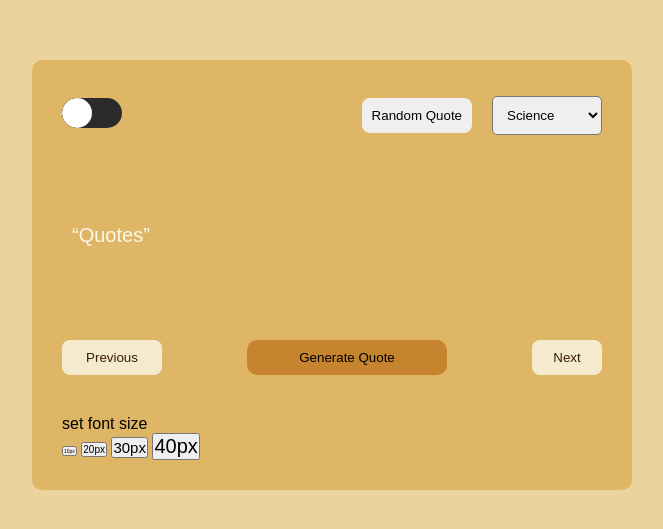
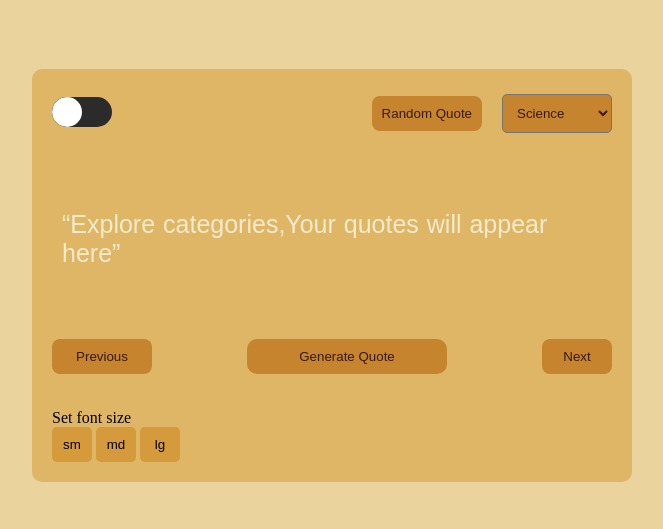
Before and after one commit to manishapokhrel45/quotes-generator, a plain HTML site: page index.html in a window 1280 px wide. Shown: the part 125-654 px from the top of the page, without its empty margins (308-971 px from the left). Drawn offline with Linux system fonts and the light colour scheme.

Commit message:
feat:font size functionality added

```diff
--- a/index.html
+++ b/index.html
@@ -9,38 +9,7 @@
   <link rel="stylesheet" href="responsive.css" />
   <link rel="stylesheet" href="https://cdnjs.cloudflare.com/ajax/libs/font-awesome/5.15.3/css/all.min.css">
 </head>
-<style>
-  .toggle-container {
-    display: inline-block;
-    position: relative;
-    width: 60px;
-    height: 30px;
-    border-radius: 15px;
-    background-color: #2b2b2b;
-    overflow: hidden;
-  }
 
-  .toggle-checkbox {
-    display: block;
-    height: 100%;
-    width: 100%;
-  }
-
-  .toggle-slider {
-    position: absolute;
-    top: 0;
-    left: 0;
-    width: 30px;
-    height: 30px;
-    border-radius: 50%;
-    background-color: #fff;
-    transition: transform 0.3s ease;
-  }
-
-  .toggle-checkbox.active+.toggle-slider {
-    transform: translateX(100%);
-  }
-</style>
 
 <body>
 
@@ -80,7 +49,7 @@
 
 
     <div class="quoteContainer">
-      <p class=""><q id="quote">Quotes</q></p>
+      <p class=""><q id="quote">Explore categories,Your quotes will appear here</q></p>
       <!-- <div class="fontButton">
       <button onclick="increaseFontSize()" class="searchButton">10px</button>
       <button onclick="decreaseFontSize()" class="searchButton">20px</button>
@@ -99,12 +68,12 @@
     </div>
 
     <div class="fontSizeButton">
-      <div>set font size</div>
+      <div>Set font size</div>
       <div>
-        <button id="font-button1" onclick="setFont10px()" class="searchButton">10px</button>
-        <button id="font-button2" onclick="setFont20px()" class="searchButton">20px</button>
-        <button id="font-button3" onclick="setFont30px()" class="searchButton">30px</button>
-        <button id="font-button4" onclick="setFont40px()" class="searchButton">40px</button>
+        <button id="bb1"  onclick="setFont10px()" class="searchButton">sm</button>
+        <button  onclick="setFont20px()" class="searchButton">md</button>
+        <button  onclick="setFont30px()" class="searchButton">lg</button>
+
       </div>
 
 
--- a/script.js
+++ b/script.js
@@ -71,12 +71,15 @@ const quotes = {
  const body=document.querySelector("body");
  const toggle=document.getElementById("toggle");
  const slider=document.getElementById("toggle-slider")
+ const container=document.getElementById("container");
+
 
  toggle.onclick = function(){
   toggle.classList.toggle("active");
   body.classList.toggle("active");
 
   container.classList.toggle("active");
+
 
   console.log("hi")
  }
@@ -92,14 +95,14 @@ const quotes = {
   console.log("helloworld")
  }
 
- const quoteText=document.getElementById("quote");
- quoteText.onclick = function(){
-  quoteText.classList.toggle("font-2xl");
+//  const quoteText=document.getElementById("quote");
+//  quoteText.onclick = function(){
+//   quoteText.classList.toggle("font-2xl");
 
 
- }
+
  function setFont10px(){
-  document.getElementById("quote").style.fontSize = "10px";
+  document.getElementById("quote").style.fontSize = "16px";
   console.log("hey")
  }
  function setFont20px(){
@@ -108,8 +111,5 @@ const quotes = {
  function setFont30px(){
   document.getElementById("quote").style.fontSize = "30px"
  }
- function setFont40px(){
-  document.getElementById("quote").style.fontSize = "40px"
- }
 
- const container=document.getElementById("container");
+//  const container=document.getElementById("container");
--- a/style.css
+++ b/style.css
@@ -2,18 +2,21 @@
     margin: 0;
     padding: 0;
     box-sizing: border-box;
-    font-family: "Poppins", sans-serif;
+    /* font-family: "Poppins", sans-serif; */
 }
 
 body {
 
-    background-color: cadetblue;
+
     display: flex;
     flex-direction: row;
     justify-content: center;
     align-items: center;
-    /* background: #fff; */
+
+
     background-color: #ebd39d;
+
+
 
     min-height: 100vh;
 
@@ -21,14 +24,15 @@ body {
 
 .container {
     background-color: #dfb665;
-    /* background-color: rgba(224, 166, 79, 0.79); */
+
+
     width: 600px;
     border-radius: 10px;
     display: flex;
     flex-direction: column;
-    padding: 30px;
+    padding: 20px;
     flex-wrap: wrap;
-    gap: 25px;
+    gap: 20px;
 }
 
 .options {
@@ -44,9 +48,39 @@ body {
 
 .toggleWrapper {
     width: 50%;
+}
 
+    .toggle-container {
+        display: inline-block;
+        position: relative;
+        width: 60px;
+        height: 30px;
+        border-radius: 15px;
+        background-color: #2b2b2b;
+        overflow: hidden;
+      }
 
-}
+      .toggle-checkbox {
+        display: block;
+        height: 100%;
+        width: 100%;
+      }
+
+      .toggle-slider {
+        position: absolute;
+        top: 0;
+        left: 0;
+        width: 30px;
+        height: 30px;
+        border-radius: 50%;
+        background-color: #fff;
+        transition: transform 0.3s ease;
+      }
+
+      .toggle-checkbox.active+.toggle-slider {
+        transform: translateX(100%);
+      }
+
 
 .randomButton {
     min-width: fit-content;
@@ -77,18 +111,24 @@ body {
     height: 120px;
     border-radius: 10px;
     padding: 10px;
-    /* position: relative; */
 
-    margin-top: 10px;
+
+    margin-top: 20px;
 
 }
 
 #quote {
-    font-size: 30px;
-    color: azure;
+    font-size: 25px;
+    /* color: azure; */
     font-weight: 500;
     word-spacing: 1px;
     font: bold;
+    font-family: "Poppins" ,sans-serif;
+    text-align: center;
+
+    color: #f4eacd;
+
+
 
 }
 
@@ -109,7 +149,7 @@ body {
 #previousButton {
     width: 100px;
     padding: 5px;
-    background-color: #f4eacd;
+    /* background-color: #f4eacd; */
     color: #381a10;
 
 
@@ -119,7 +159,7 @@ body {
 #nextButton {
     width: 70px;
     padding: 5px;
-    background-color: #f4eacd;
+    /* background-color: #c5842d; */
     color: #381a10;
 
 
@@ -132,8 +172,10 @@ body {
     width: 200px;
     margin: 0 auto;
     border-radius: 10px;
-    /* background-color:   #f8a202; */
+
     background-color: #c5842d;
+
+
 }
 
 #category {
@@ -141,19 +183,20 @@ body {
     padding: 10px;
     border-radius: 5px;
     width: fit-content;
+    color: #381a10;
+    background-color: #c5842d;
+
 
 
 }
 
-#quote {
-    font-size: 20px;
-    text-align: center;
-    color: #faf6ec;
-}
 
 .dark-mode {
     background-color: #333;
     color: #fff;
+}
+p{
+    font-family: Serif Fonts!important;
 }
 
 
@@ -171,22 +214,19 @@ body.active {
     border-radius: 8px;
     padding: 10px;
     border: 1px;
+    background-color: #c5842d;
+    color: #381a10;
+
 
 }
-
-#font-button1 {
-    font-size: 5px;
-}
-
-#font-button2 {
-    font-size: 10px;
+.searchButton{
+    padding: 10px;
+    width: 40px;
+    background-color: #d49a3b;
+    border: 1px;
+    border-radius: 5px;
 
 }
+#fontSizeButton{
 
-#font-button3 {
-    font-size: 15px;
 }
-
-#font-button4 {
-    font-size: 20px;
-}
```
